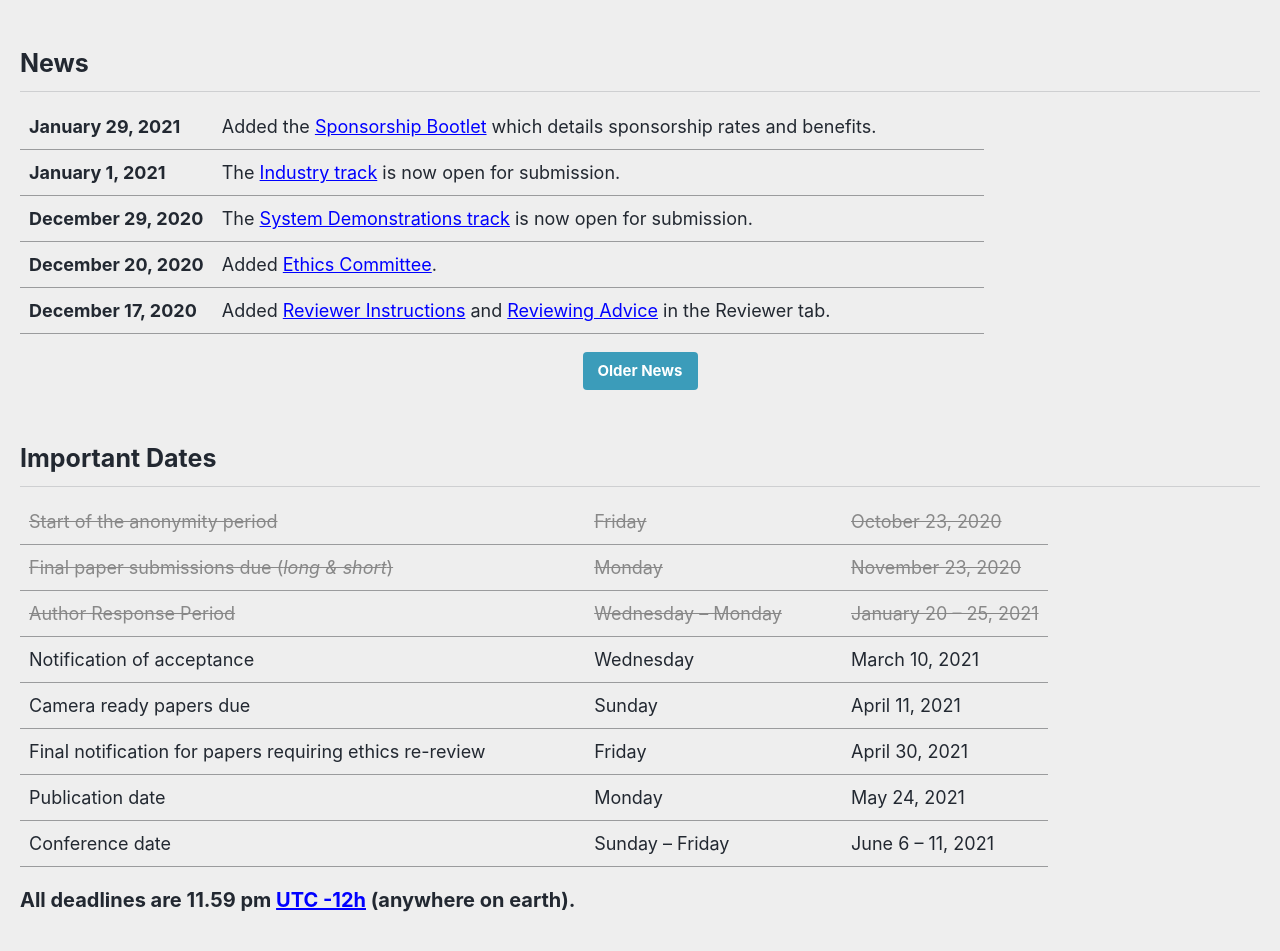
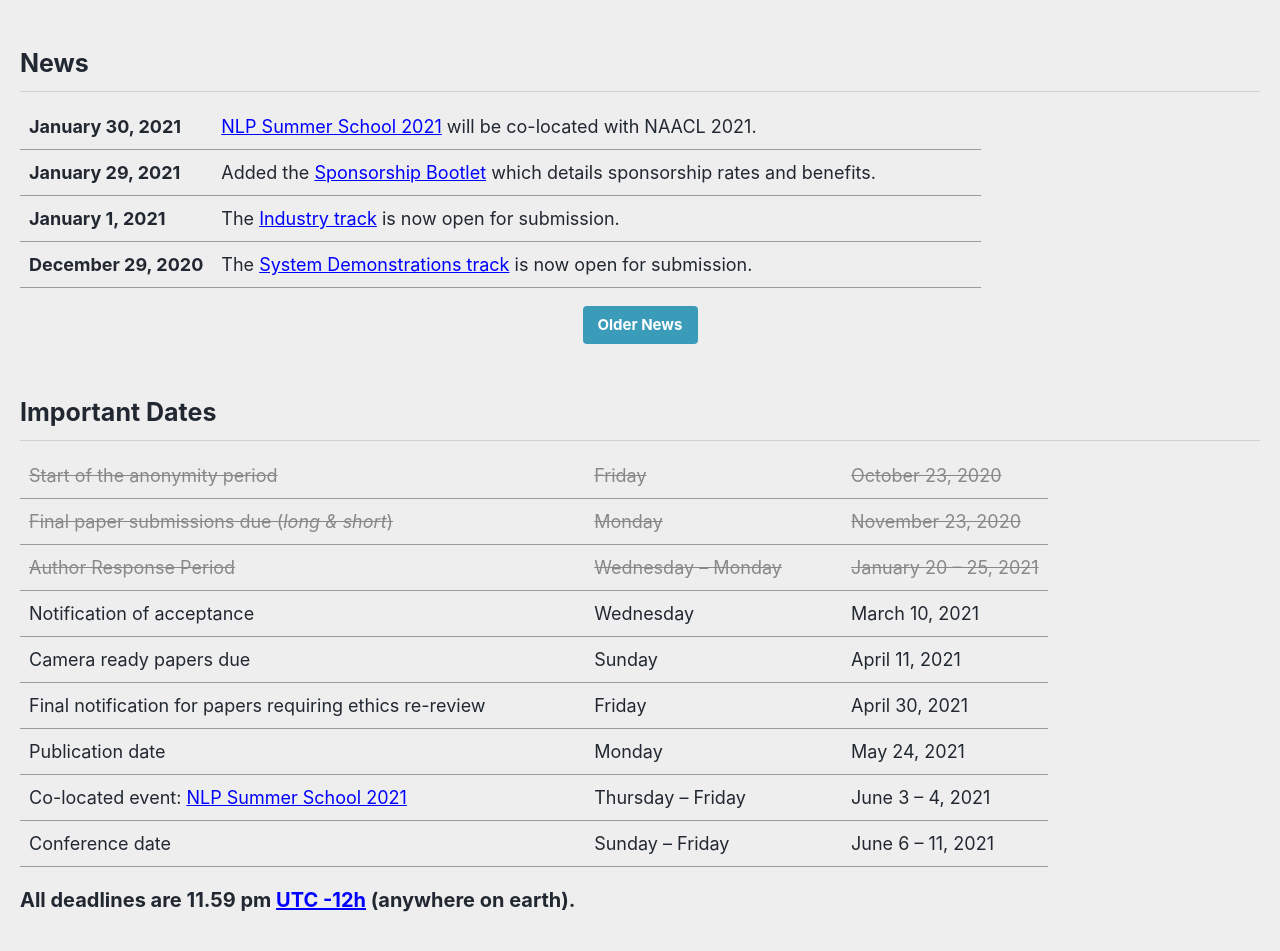
Before and after one commit to naacl-org/naacl-2021-website, a Jekyll site: the page built from _pages/home.md, in a window 1280 px wide and 1400 px high. Shown: the part 438-1389 px from the top of the window. Built offline with Jekyll 4.4.1, drawn with Linux system fonts in a browser that asks for light colours; cached includes are drawn as plain includes; nearby versions of some CDN libraries; comment, search, counter and statistics services are not loaded.

Commit message:
Added NLP Summer School 2021 to the front page

```diff
--- a/_pages/home.md
+++ b/_pages/home.md
@@ -15,11 +15,10 @@ excerpt: "Mexico City, Mexico <br> June 6&ndash;11, 2021"
 .news-table tr td:nth-child(1) { font-weight: bold; width: 20%; }
 </style>
 
+| January 30, 2021 | [NLP Summer School 2021](https://ampln.github.io/escuelaverano2021/) will be co-located with NAACL 2021.
 | January 29, 2021 | Added the [Sponsorship Bootlet](/sponsors/) which details sponsorship rates and benefits.
 | January 1, 2021 | The [Industry track](/calls/industry/) is now open for submission.
 | December 29, 2020 | The [System Demonstrations track](/calls/demos/) is now open for submission.
-| December 20, 2020 | Added [Ethics Committee](/ethics/committee/).
-| December 17, 2020 | Added [Reviewer Instructions](/reviewer/instructions/) and [Reviewing Advice](/reviewer/advice/) in the Reviewer tab.
 {: .news-table}
 
 [Older News](/archive/){: .btn .btn--info}
@@ -41,6 +40,7 @@ excerpt: "Mexico City, Mexico <br> June 6&ndash;11, 2021"
 | Camera ready papers due | Sunday | April 11, 2021 |
 | Final notification for papers requiring ethics re-review | Friday | April 30, 2021 |
 | Publication date | Monday | May 24, 2021 |
+| Co-located event: [NLP Summer School 2021](https://ampln.github.io/escuelaverano2021/) | Thursday – Friday | June 3 – 4, 2021 |
 | Conference date | Sunday – Friday | June 6 – 11, 2021 |
 {: .dates-table}
 
```
Also changed, not shown: _pages/archive.md (+2 -0 lines).
